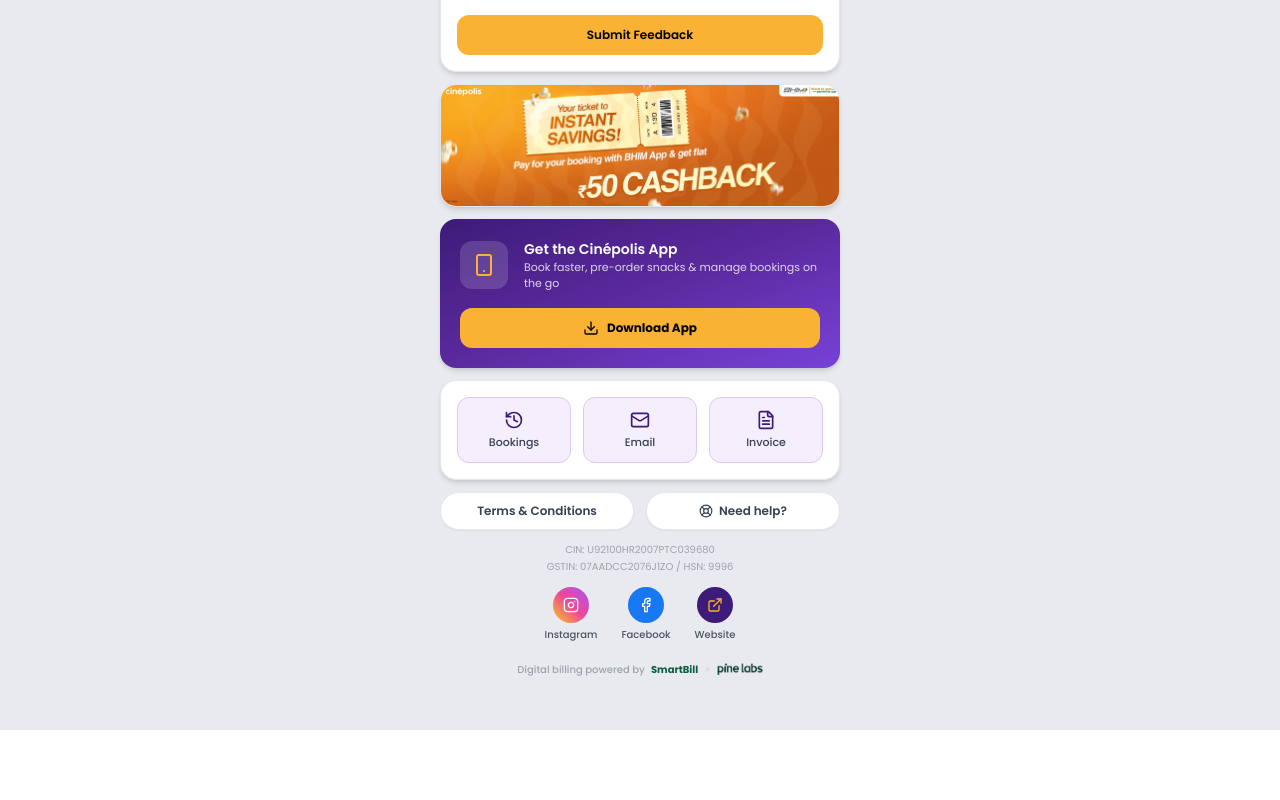
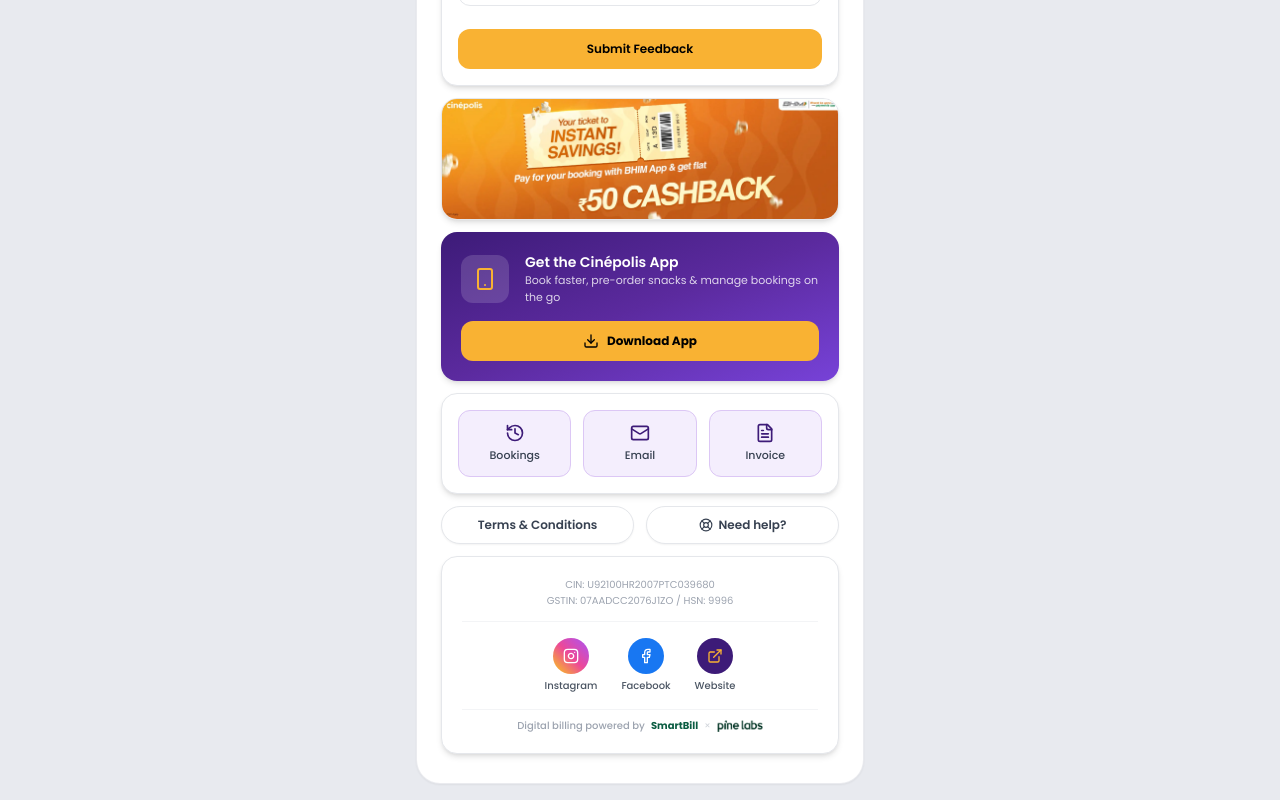
Before and after one commit to aadi310/Cinepolis-Ticket-Smart-Receipt, a Next.js app: page / in a window 1280 px wide. Shown: the part 1837-2637 px from the top of the page. Before the commit the page ends 2567 px from the top, so only its background shows below. Built offline with nearby package versions, Linux system fonts and the light colour scheme.

Commit message:
Update page.tsx

```diff
--- a/app/page.tsx
+++ b/app/page.tsx
@@ -285,14 +285,15 @@ body{font-family:'Poppins',sans-serif;font-size:14px;color:#111;background:#fff;
   const handleSocialLink = (url: string) => window.open(url, "_blank")
 
   return (
-    // overflow-x-hidden strictly prevents horizontal scroll jitter
+    // Outer page is soft gray (#E8EAEF)
     <div className="min-h-screen bg-[#E8EAEF] flex justify-center py-4 overflow-x-hidden">
+      {/* Center column card layout is WHITE (bg-white) */}
       <div
         id="receipt-root"
         ref={receiptContainerRef}
-        className="w-full max-w-md mx-auto bg-[#E8EAEF] relative font-poppins overflow-x-hidden"
+        className="w-full max-w-md mx-auto bg-white rounded-3xl shadow-sm border border-gray-200/80 relative font-poppins overflow-x-hidden"
       >
-        <div className="flex flex-col w-full gap-3 pb-4 px-3">
+        <div className="flex flex-col w-full gap-3 py-4 px-3">
           {/* Header */}
           <div className="bg-gradient-to-br from-[#3D1B78] via-[#5B2A9E] to-[#7742D8] px-5 pt-6 pb-8 mx-3 rounded-2xl text-center text-white shadow-sm">
             <img
@@ -365,7 +366,7 @@ body{font-family:'Poppins',sans-serif;font-size:14px;color:#111;background:#fff;
                 </div>
               </div>
 
-              {/* Perforation Line 1 with Direct Punch-Holes (Contained) */}
+              {/* Perforation Line 1 with Direct Punch-Holes matching outer background (#E8EAEF) */}
               <div className="relative flex items-center justify-between my-1 w-full overflow-hidden">
                 <div className="w-5 h-5 bg-[#E8EAEF] rounded-full -translate-x-1/2 border-r border-gray-300/60 shrink-0 z-10" />
                 <div className="flex-1 border-t-2 border-dashed border-gray-300 mx-1" />
@@ -397,7 +398,7 @@ body{font-family:'Poppins',sans-serif;font-size:14px;color:#111;background:#fff;
                 </div>
               </div>
 
-              {/* Perforation Line 2 with Direct Punch-Holes (Contained) */}
+              {/* Perforation Line 2 with Direct Punch-Holes matching outer background (#E8EAEF) */}
               <div className="relative flex items-center justify-between my-1 w-full overflow-hidden">
                 <div className="w-5 h-5 bg-[#E8EAEF] rounded-full -translate-x-1/2 border-r border-gray-300/60 shrink-0 z-10" />
                 <div className="flex-1 border-t-2 border-dashed border-gray-300 mx-1" />
@@ -556,14 +557,16 @@ body{font-family:'Poppins',sans-serif;font-size:14px;color:#111;background:#fff;
             </div>
           )}
 
+          {/* Consolidated Bottom Footer Section inside a clean White Card */}
+          <div className="bg-white rounded-2xl border border-gray-200 shadow-md mx-3 p-5 space-y-4">
             {/* GST / CIN */}
-          <div className="mx-3 text-center text-[10px] text-gray-400 leading-relaxed">
+            <div className="text-center text-[10px] text-gray-400 leading-relaxed border-b border-gray-100 pb-3">
               CIN: {currentBooking.cin}<br />
               GSTIN: {currentBooking.gstin} / HSN: {currentBooking.hsn}
             </div>
 
             {/* Stay Connected */}
-          <div className="flex justify-center gap-6 mx-3">
+            <div className="flex justify-center gap-6">
               <button onClick={() => handleSocialLink("https://www.instagram.com/cinepolisindia/?hl=en")} className="flex flex-col items-center">
                 <div className="w-9 h-9 rounded-full bg-gradient-to-tr from-yellow-400 via-pink-500 to-purple-500 flex items-center justify-center mb-1">
                   <Instagram className="h-4 w-4 text-white" />
@@ -585,7 +588,7 @@ body{font-family:'Poppins',sans-serif;font-size:14px;color:#111;background:#fff;
             </div>
 
             {/* Powered By footer */}
-          <div className="flex items-center justify-center gap-1.5 py-2">
+            <div className="flex items-center justify-center gap-1.5 pt-2 border-t border-gray-100">
               <span className="text-[10px] font-medium text-gray-400">Digital billing powered by</span>
               <span className="text-[10px] font-bold" style={{ color: "#0B5D42" }}>SmartBill</span>
               <span className="text-[10px] text-gray-300">×</span>
@@ -594,6 +597,7 @@ body{font-family:'Poppins',sans-serif;font-size:14px;color:#111;background:#fff;
                 alt="Pine Labs"
                 className="h-3 w-auto"
               />
+            </div>
           </div>
 
           <div id="height-marker" style={{ height: "1px" }} />
```
Lines whose indentation alone changed are shown as unchanged.
